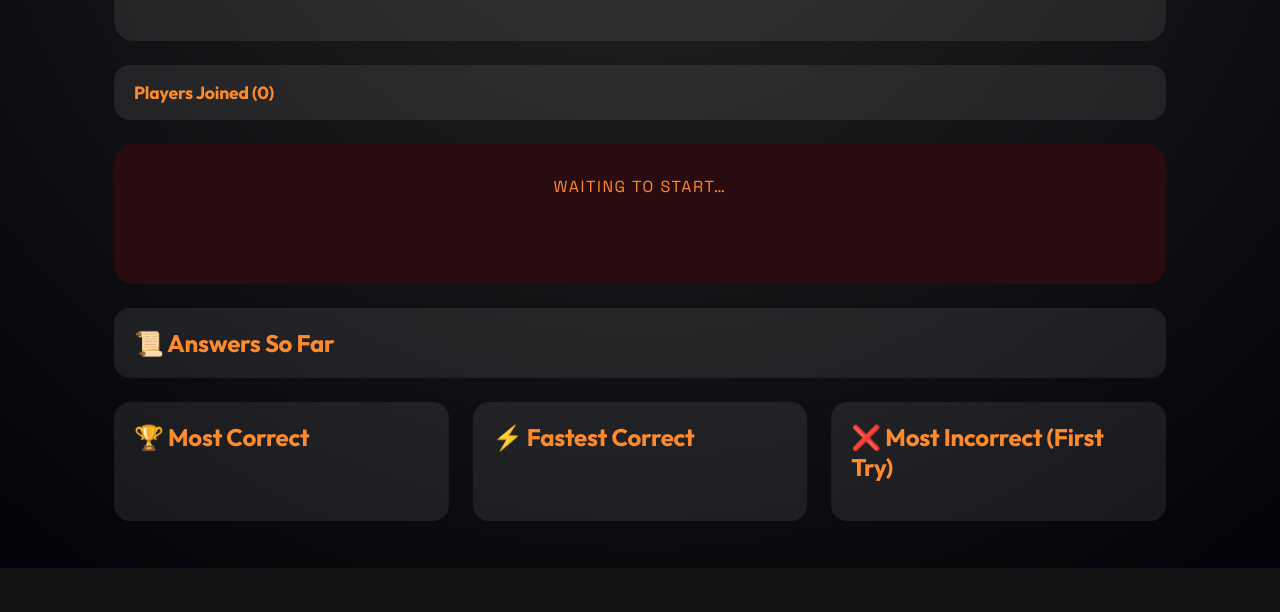
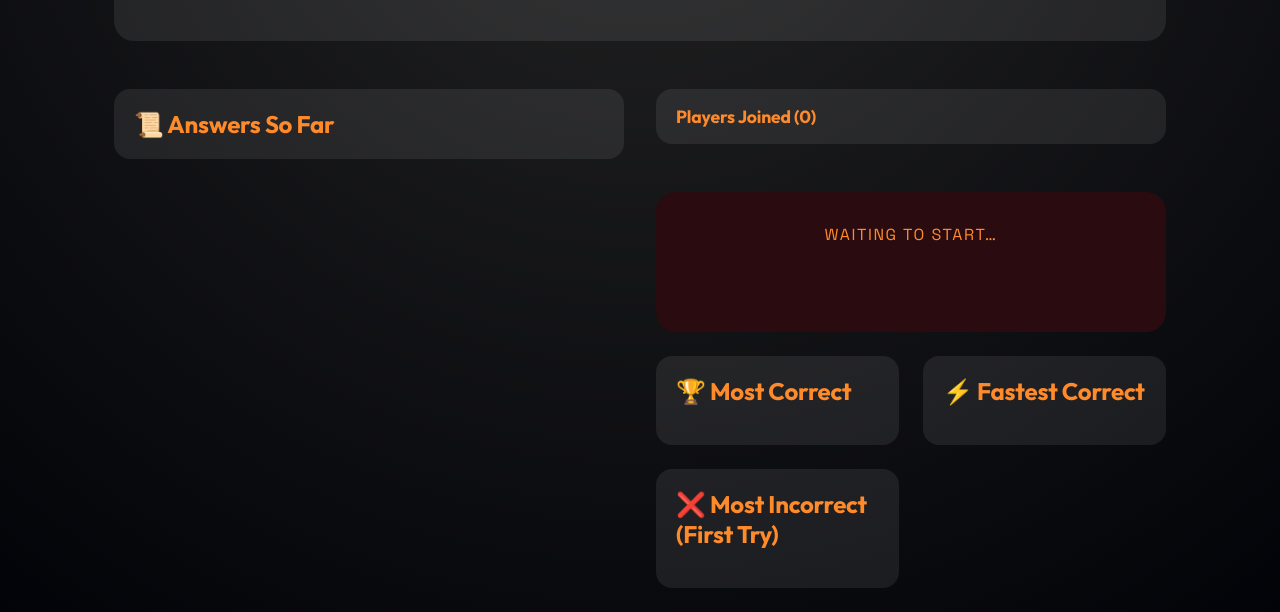
Before and after one commit to ashwinaggarwal/trivia-bingo, a website: page public/engines/trivia-bingo/game/index.html in a window 1280 px wide. Shown: the part 232-844 px from the top of the page. Before the commit the page ends 800 px from the top, so only its background shows below. Drawn offline with nearby package versions, Linux system fonts and the light colour scheme; no server answers; files whose address does not match are found by name.

Commit message:
Bring the two-column TV layout to every engine
Extends Tambola's responsive TV layout (two columns above 760px, one
below) to Trivia Bingo, Fastest Finger, Emoji Quiz, and Guess the
Number.

Trivia Bingo has a reference grid like Tambola's number board (the
"Answers So Far" panel), so it gets the same treatment: grid on the
left, roster/question/leaderboards on the right, with the right
column showing first on mobile since it's the live content.

The other three have no such grid — the live question is already the
main attraction, so it's the left column with roster/leaderboard as
the right column, and mobile keeps the question first rather than
swapping it behind the leaderboard.

Co-Authored-By: Claude Sonnet 5 <noreply@anthropic.com>

```diff
--- a/public/engines/emoji-quiz/game/style.css
+++ b/public/engines/emoji-quiz/game/style.css
@@ -10,6 +10,33 @@ body {
 
 #app > section {
   margin: 24px 0;
+}
+
+#main-row {
+  margin: 24px 0;
+  display: flex;
+  flex-direction: column;
+  gap: 24px;
+}
+
+#col-main,
+#col-side {
+  display: flex;
+  flex-direction: column;
+  gap: 24px;
+  min-width: 0;
+}
+
+@media (min-width: 761px) {
+  #main-row {
+    flex-direction: row;
+    align-items: flex-start;
+  }
+
+  #col-main,
+  #col-side {
+    flex: 1 1 50%;
+  }
 }
 
 header {
--- a/public/engines/fastest-finger/game/style.css
+++ b/public/engines/fastest-finger/game/style.css
@@ -10,6 +10,33 @@ body {
 
 #app > section {
   margin: 24px 0;
+}
+
+#main-row {
+  margin: 24px 0;
+  display: flex;
+  flex-direction: column;
+  gap: 24px;
+}
+
+#col-main,
+#col-side {
+  display: flex;
+  flex-direction: column;
+  gap: 24px;
+  min-width: 0;
+}
+
+@media (min-width: 761px) {
+  #main-row {
+    flex-direction: row;
+    align-items: flex-start;
+  }
+
+  #col-main,
+  #col-side {
+    flex: 1 1 50%;
+  }
 }
 
 header {
--- a/public/engines/guess-the-number/game/style.css
+++ b/public/engines/guess-the-number/game/style.css
@@ -10,6 +10,33 @@ body {
 
 #app > section {
   margin: 20px 0;
+}
+
+#main-row {
+  margin: 20px 0;
+  display: flex;
+  flex-direction: column;
+  gap: 20px;
+}
+
+#col-main,
+#col-side {
+  display: flex;
+  flex-direction: column;
+  gap: 20px;
+  min-width: 0;
+}
+
+@media (min-width: 761px) {
+  #main-row {
+    flex-direction: row;
+    align-items: flex-start;
+  }
+
+  #col-main,
+  #col-side {
+    flex: 1 1 50%;
+  }
 }
 
 header {
--- a/public/engines/trivia-bingo/game/index.html
+++ b/public/engines/trivia-bingo/game/index.html
@@ -26,6 +26,15 @@
         <div id="join-url"></div>
       </section>
 
+      <div id="main-row">
+        <div id="col-board">
+          <section id="revealed-panel">
+            <h2>📜 Answers So Far</h2>
+            <div id="revealed-grid"></div>
+          </section>
+        </div>
+
+        <div id="col-status">
           <section id="roster-panel">
             <h2>Players Joined (<span id="roster-count">0</span>)</h2>
             <ul id="roster-list"></ul>
@@ -39,11 +48,6 @@
             <div id="hint-text" class="hidden"></div>
             <div id="answer-text" class="hidden"></div>
             <div id="countdown-text" class="hidden"></div>
-      </section>
-
-      <section id="revealed-panel">
-        <h2>📜 Answers So Far</h2>
-        <div id="revealed-grid"></div>
           </section>
 
           <section id="leaderboards">
@@ -60,6 +64,8 @@
               <ol id="most-incorrect"></ol>
             </div>
           </section>
+        </div>
+      </div>
 
       <footer id="flag-credit" class="hidden">
         Flag images courtesy of
--- a/public/engines/trivia-bingo/game/style.css
+++ b/public/engines/trivia-bingo/game/style.css
@@ -30,6 +30,52 @@ body {
   max-width: 1100px;
   margin: 0 auto;
   padding: 24px;
+}
+
+#main-row {
+  display: flex;
+  flex-direction: column;
+}
+
+#col-board,
+#col-status {
+  display: flex;
+  flex-direction: column;
+  min-width: 0;
+}
+
+/* Mobile: show status info (roster, live question, leaderboards) before
+   the answers-so-far grid, since that's what's worth seeing first
+   without scrolling past the whole board. */
+#col-board {
+  order: 2;
+}
+
+#col-status {
+  order: 1;
+}
+
+@media (min-width: 761px) {
+  #main-row {
+    flex-direction: row;
+    align-items: flex-start;
+    gap: 32px;
+  }
+
+  #col-board,
+  #col-status {
+    flex: 1 1 50%;
+  }
+
+  /* Wide screens: answers-so-far grid on the left, status info on the
+     right. */
+  #col-board {
+    order: 1;
+  }
+
+  #col-status {
+    order: 2;
+  }
 }
 
 header {
```
Also changed, not shown: public/engines/emoji-quiz/game/index.html (+11 -5 lines), public/engines/fastest-finger/game/index.html (+11 -5 lines), public/engines/guess-the-number/game/index.html (+14 -6 lines). Lines whose indentation alone changed are shown as unchanged.
